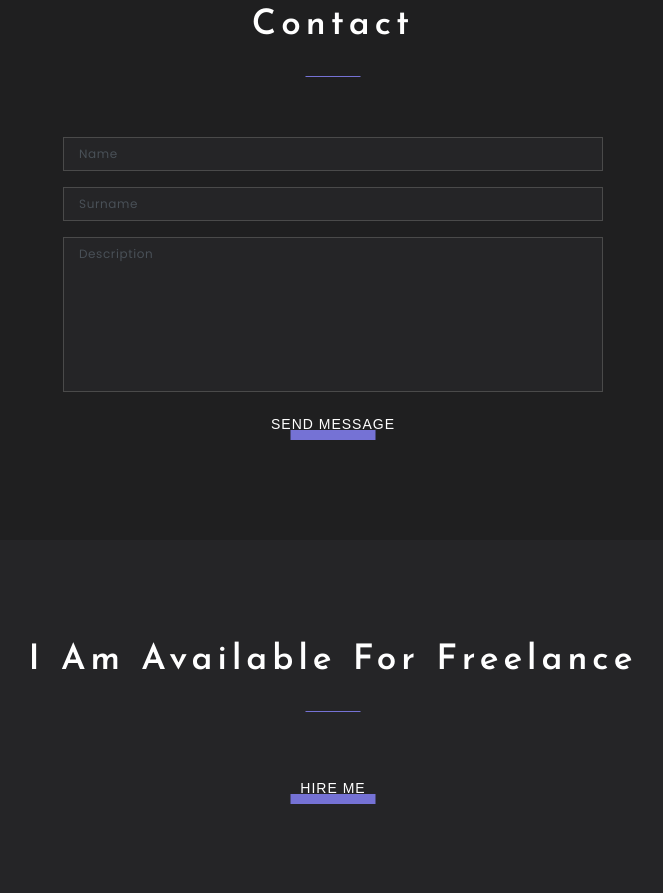
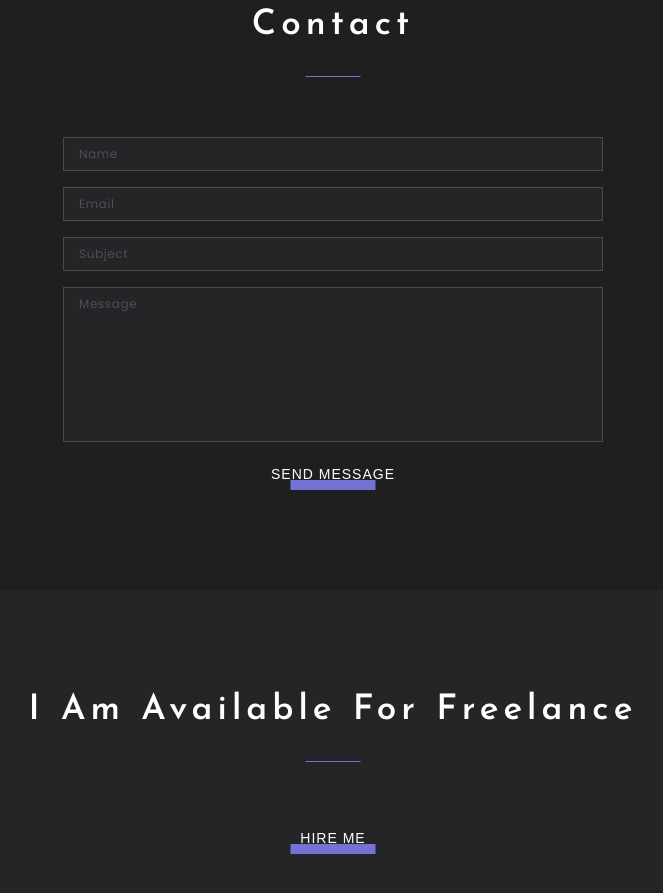
Before and after one commit to AnatoliiRiabyi/portfolio-start-project-main, a React app: page / in a window 1280 px wide. Shown: the part 4360-5253 px from the top of the page, without its empty margins (307-970 px from the left). Built offline with nearby package versions, Linux system fonts and the light colour scheme.

Commit message:
Added sending data by email

```diff
--- a/package.json
+++ b/package.json
@@ -5,6 +5,7 @@
   "homepage": "https://AnatoliiRiabyi.github.io/portfolio-start-project-main",
   "dependencies": {
     "@babel/core": "7.16.0",
+    "@emailjs/browser": "^3.11.0",
     "@emotion/react": "^11.11.1",
     "@pmmmwh/react-refresh-webpack-plugin": "0.5.3",
     "@svgr/webpack": "5.5.0",
--- a/src/layout/sections/contacts/Contacts.tsx
+++ b/src/layout/sections/contacts/Contacts.tsx
@@ -1,18 +1,38 @@
-import React from 'react';
+import React, {ElementRef, useRef} from 'react';
 import {SectionTitle} from "../../../components/SectionTitle";
 import {Button} from "../../../components/Button";
 import {Container} from "../../../components/Container";
-import {S} from "./Contacts_Styles"
+import {S} from "./Contacts_Styles";
+import emailjs from '@emailjs/browser';
 
 export const Contact: React.FC = () => {
+
+    const form = useRef<ElementRef<'form'>>(null);
+
+    const sendEmail = (e: any) => {
+        e.preventDefault();
+
+        if(!form.current) return
+
+        emailjs.sendForm('service_78xnkt8', 'template_es4u5ts', form.current, 'ZY8ettidV_KylD9Zq')
+            .then((result) => {
+                console.log(result.text);
+            }, (error) => {
+                console.log(error.text);
+            });
+        e.target.reset()
+    };
+
+
     return (
         <S.Contacts id={"contact"}>
             <Container>
                 <SectionTitle>Contact</SectionTitle>
-                <S.Form>
-                    <S.Field placeholder={"Name"}/>
-                    <S.Field placeholder={"Surname"}/>
-                    <S.Field placeholder={"Description"} as={"textarea"}/>
+                <S.Form ref={form} onSubmit={sendEmail}>
+                    <S.Field required placeholder={"name"} name={'user_name'}/>
+                    <S.Field required placeholder={"email"} name={'email'}/>
+                    <S.Field required placeholder={"subject"} name={'subject'}/>
+                    <S.Field required placeholder={"message"} as={"textarea"} name={'message'}/>
                     <Button type={"submit"}>Send message</Button>
                 </S.Form>
             </Container>
```
Also changed, not shown: 1 other file (tests, documents, lock files or other folders).
